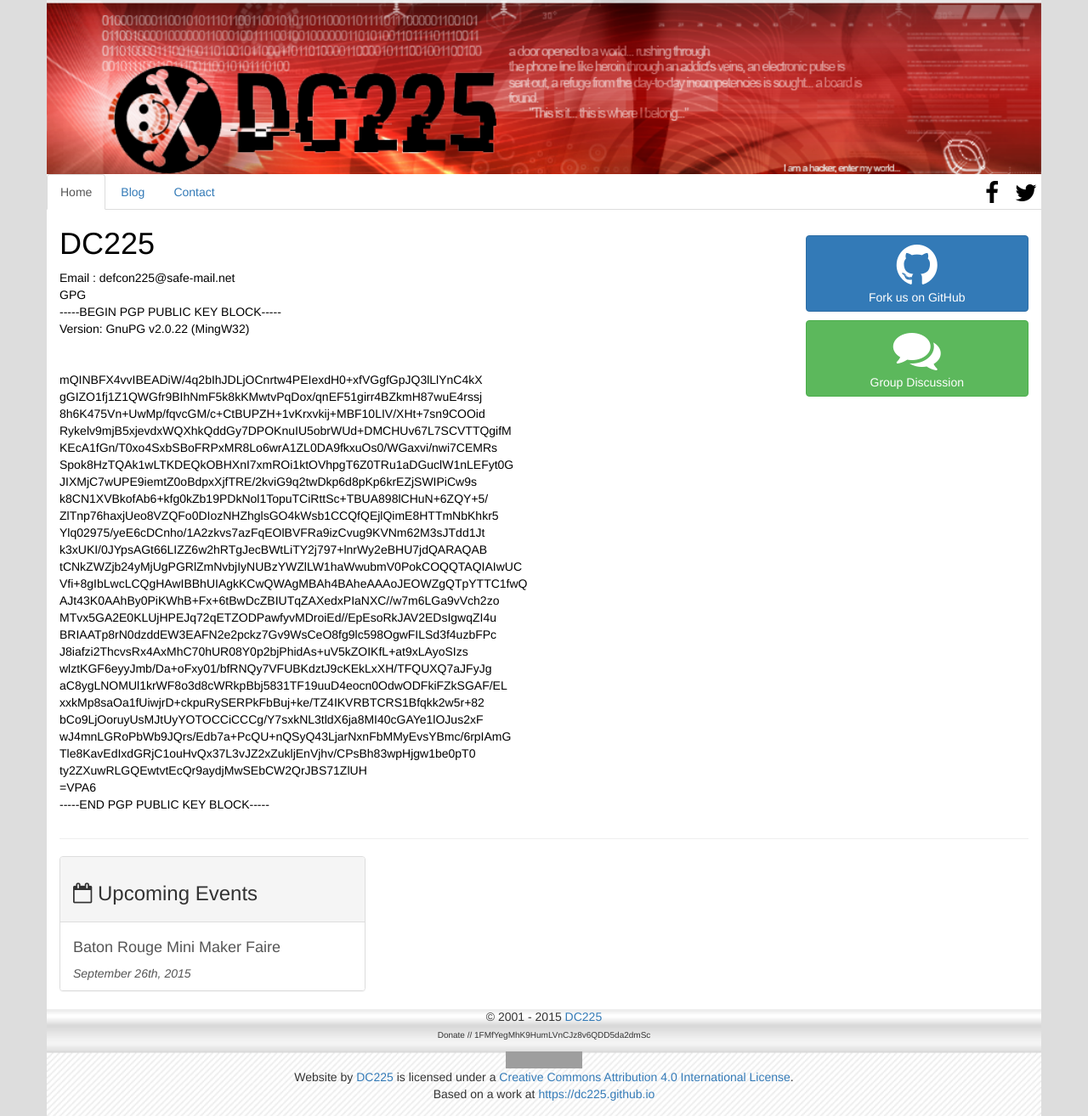
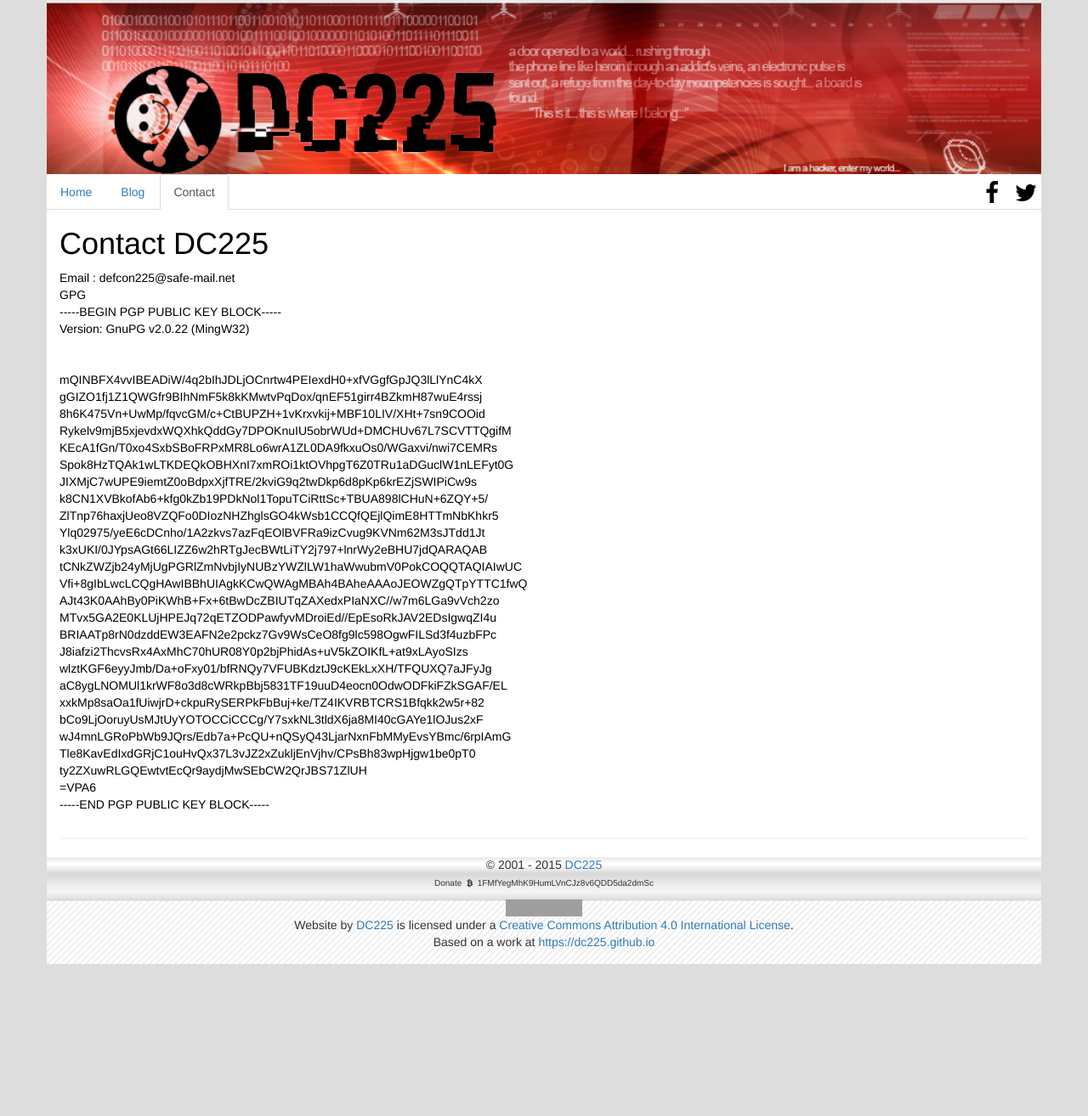
Before and after one commit to dc225/dc225.github.io, a Jekyll site: the page contact.html, which Jekyll copies as it is, in a window 1280 px wide. Shown: the whole page at 85% size. Built offline with Jekyll 4.4.1, drawn with Linux system fonts in a browser that asks for light colours; nearby versions of some CDN libraries; after the commit the page ends 1135 px from its top, so only the background shows below that; grey boxes are pictures that could not be loaded.

Commit message:
here's your holiday

```diff
--- a/_includes/footer.html
+++ b/_includes/footer.html
@@ -7,7 +7,7 @@
     <div class="col-xs-12">
       <div class="text-center">
         <p>
-          &copy; 2001 - 2015 <a href="/">DC225</a>
+          &copy; 2001 - 2015 <a href="/">DC225</a><br><font size="1em">Donate <i class="fa fa-fw fa-btc"></i> 1FMfYegMhK9HumLVnCJz8v6QDD5da2dmSc</font>
         </p>
         <p>
           &nbsp;
--- a/_includes/header.html
+++ b/_includes/header.html
@@ -73,6 +73,7 @@
       <ul class="nav nav-tabs">
         <li role="presentation"><a href="/">Home</a></li>
         <li role="presentation" class="active"><a href="/blog/">Blog</a></li>
+        <li role="presentation"><a href="/contact.html">Contact</a></li>
       </ul>
       </div>
     </div>
--- a/contact.html
+++ b/contact.html
@@ -26,7 +26,7 @@
 We <3 You. Join Us.
 
 -->
-    <title>DC225 - DEF CON 225 | Baton Rouge, LA</title>
+    <title>Contact - DEF CON 225 | Baton Rouge, LA</title>
     <meta charset="utf-8">
     <!--[if IE]><meta http-equiv="X-UA-Compatible" content="IE=edge" /><![endif]-->
     <meta name="viewport" content="width=device-width, initial-scale=1.0" />
@@ -71,18 +71,18 @@
           </a>
       </div>
       <ul class="nav nav-tabs">
-        <li role="presentation" class="active"><a href="/">Home</a></li>
+        <li role="presentation"><a href="/">Home</a></li>
         <li role="presentation"><a href="/blog/">Blog</a></li>
-        <li role="presentation"><a href="/contact.html">Contact</a></li>
+        <li role="presentation" class="active"><a href="/contact.html">Contact</a></li>
       </ul>
       </div>
     </div>
 
     <div class="container">
     <div class="row content">
-      <div class="col-sm-8 col-md-9">
+      <div class="col-sm-12">
         <h1 class="page-title">
-          DC225
+          Contact DC225
         </h1>
         <p>
           Email : defcon225@safe-mail.net<br>
@@ -121,38 +121,9 @@
 
         </p>
       </div>
-      <div class="col-sm-4 col-md-3">
-        <p>&nbsp;</p>
-        <p>
-            <a class="btn btn-primary btn-block" target="_blank" href="https://github.com/dc225">
-              <b class="fa fa-fw fa-4x fa-github"></b><br>
-              Fork us on GitHub
-            </a>
-          </p>
-          <p>
-            <a class="btn btn-success btn-block" target="_blank" href="https://groups.google.com/forum/#!forum/defcon225">
-              <b class="fa fa-fw fa-4x fa-comments"></b><br>
-              Group Discussion
-            </a>
-        </p>
-      </div>
       <div class="col-xs-12">
         <hr />
 
-      </div>
-      <div class="col-md-4">
-        <div class="panel panel-default">
-          <div class="panel-heading"><h3>
-            <i class="fa fa-calendar-o"></i>
-            Upcoming Events
-          </h3></div>
-          <div class="list-group">
-              <a href="http://www.makerfairebatonrouge.com/" target="_blank" class="list-group-item">
-                <h4>Baton Rouge Mini Maker Faire</h4>
-                <em>September 26th, 2015</em>
-              </a>
-          </div>
-        </div>
       </div>
   </div>
   </div>
@@ -162,7 +133,7 @@
       <div class="col-xs-12">
         <div class="text-center">
           <p>
-            &copy; 2001 - 2015 <a href="/">DC225</a><br><font size="1em">Donate // 1FMfYegMhK9HumLVnCJz8v6QDD5da2dmSc</font>
+            &copy; 2001 - 2015 <a href="/">DC225</a><br><font size="1em">Donate <i class="fa fa-fw fa-btc"></i> 1FMfYegMhK9HumLVnCJz8v6QDD5da2dmSc</font>
           </p>
           <p>
             <a rel="license" href="http://creativecommons.org/licenses/by/4.0/" target="_blank">
```
